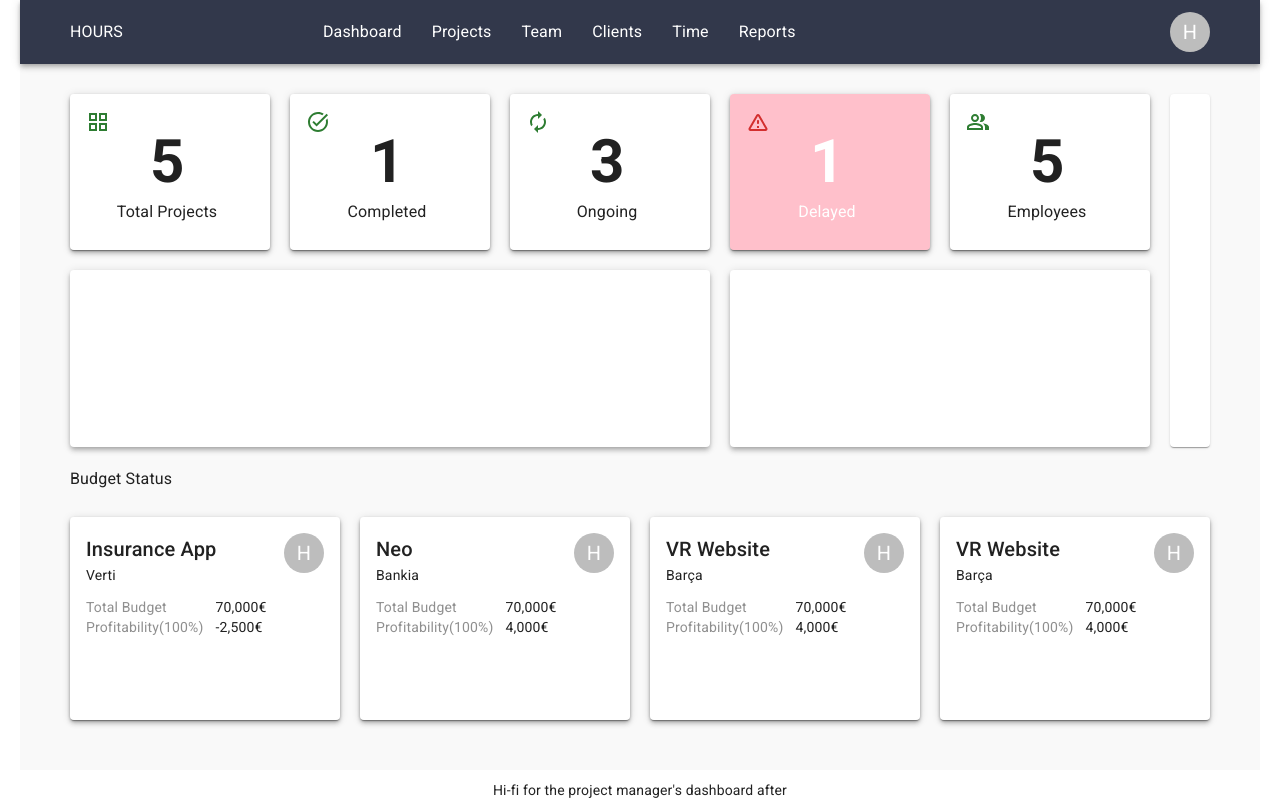
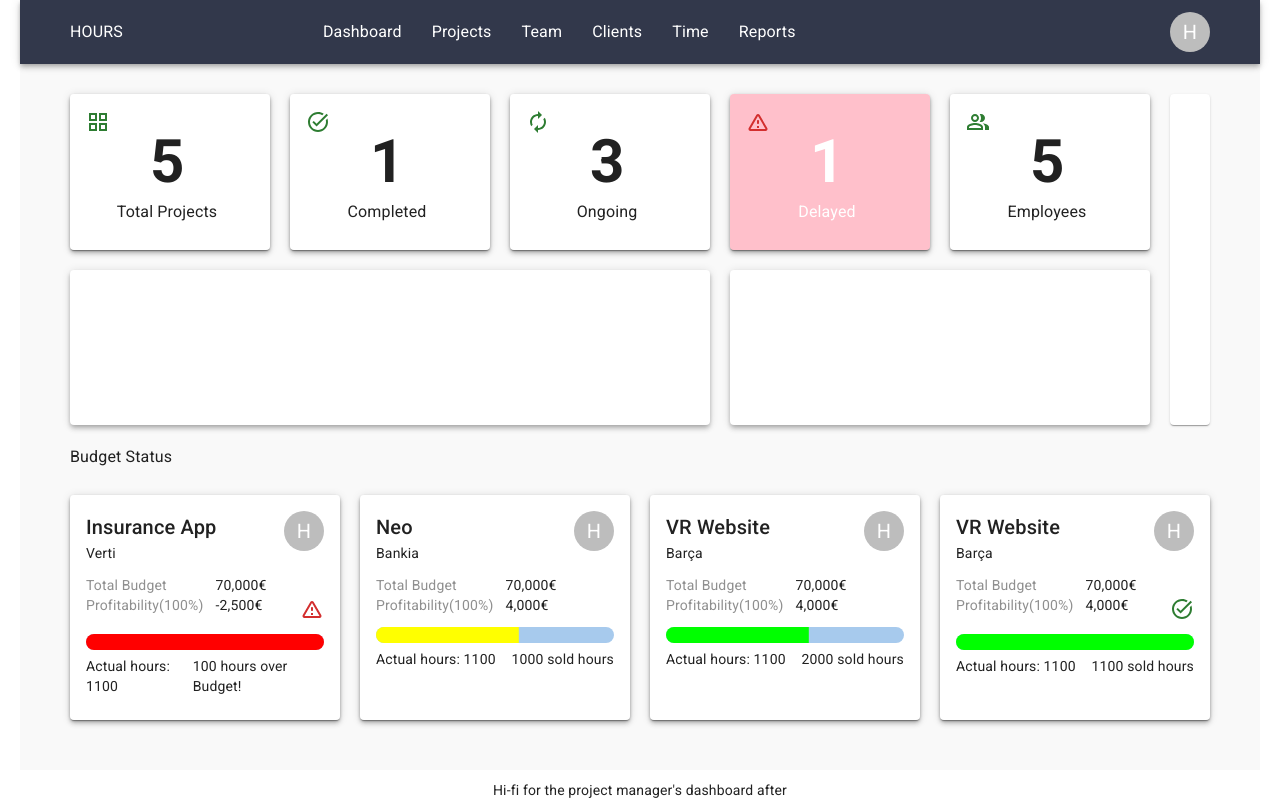
Before and after one commit to gnsharma/dashboard-mockup, a React (Vite) app: page / in a window 1280 px wide. Built offline with nearby package versions, Linux system fonts and the light colour scheme.

Commit message:
improve bottom cards design

```diff
--- a/src/app.component.tsx
+++ b/src/app.component.tsx
@@ -7,6 +7,9 @@ import {
   CardContent,
   Typography,
   Avatar,
+  styled,
+  LinearProgress,
+  Slider,
 } from "@mui/material";
 import {
   GridView as GridViewIcon,
@@ -15,8 +18,52 @@ import {
   PeopleAltOutlined as PeopleAltOutlinedIcon,
   WarningAmberRounded as WarningAmberRoundedIcon,
 } from "@mui/icons-material/";
+import {
+  linearProgressClasses,
+  LinearProgressProps,
+} from "@mui/material/LinearProgress";
+import { alpha } from "@mui/material/styles";
+import { SliderProps } from "@mui/material/Slider";
 
-function BudgetCard({ header, subHeader, profitability }: any) {
+interface StyledLinearProgressProps extends LinearProgressProps {
+  barColor?: string;
+}
+
+const BorderLinearProgress = styled(LinearProgress, {
+  shouldForwardProp: (prop) => prop !== "barColor",
+})<StyledLinearProgressProps>(({ barColor }) => ({
+  height: 16,
+  borderRadius: 8,
+  // [`&.${linearProgressClasses.barColorPrimary}`]: {
+  //   backgroundColor: alpha(barColor ?? "#00ff00", 1),
+  // },
+  [`& .${linearProgressClasses.bar}`]: {
+    backgroundColor: barColor ?? "#00ff00",
+  },
+}));
+
+interface StyledSliderProps extends SliderProps {
+  success?: boolean;
+}
+
+const StyledSlider = styled(Slider, {
+  shouldForwardProp: (prop) => prop !== "success",
+})<StyledSliderProps>(({ success }) => ({
+  width: 300,
+  ...(success && {
+    color: "green",
+  }),
+}));
+
+function BudgetCard({
+  header,
+  subHeader,
+  profitability,
+  percent,
+  hours,
+  icon,
+  color,
+}: any) {
   return (
     <Paper elevation={4}>
       <Card sx={{ height: "100%" }}>
@@ -41,6 +88,28 @@ function BudgetCard({ header, subHeader, profitability }: any) {
             <Box sx={{ display: "flex", flexDirection: "column" }}>
               <Typography variant="body2">70,000€</Typography>
               <Typography variant="body2">{profitability}</Typography>
+            </Box>
+          </Box>
+
+          <Box
+            sx={{
+              display: "flex",
+              flexDirection: "column",
+              gap: "6px",
+              mt: icon ? "-30px" : 0,
+            }}
+          >
+            {icon ? <Box sx={{ alignSelf: "flex-end" }}>{icon}</Box> : null}
+            <BorderLinearProgress
+              variant="determinate"
+              value={percent}
+              barColor={color}
+              color="primary"
+            />
+
+            <Box sx={{ display: "flex", justifyContent: "space-between" }}>
+              <Typography variant="body2">Actual hours: 1100</Typography>
+              <Typography variant="body2">{hours}</Typography>
             </Box>
           </Box>
         </CardContent>
@@ -144,7 +213,7 @@ function App() {
         >
           <Box
             sx={{
-              flexGrow: 3,
+              flexGrow: 1,
               display: "grid",
               gridTemplateColumns: "3fr 2fr 1fr",
               gap: "20px",
@@ -215,7 +284,7 @@ function App() {
           <Box sx={{ height: "30px" }}>Budget Status</Box>
           <Box
             sx={{
-              flexGrow: 1,
+              flexBasis: "200px",
               display: "grid",
               gridTemplateColumns: "repeat(4, 1fr)",
               gap: "20px",
@@ -225,21 +294,33 @@ function App() {
               header="Insurance App"
               subHeader="Verti"
               profitability="-2,500€"
+              percent={100}
+              color="#ff0000"
+              hours={"100 hours over Budget!"}
+              icon={<WarningAmberRoundedIcon color="error" />}
             />
             <BudgetCard
               header="Neo"
               subHeader="Bankia"
               profitability="4,000€"
+              percent={60}
+              color="#ffff00"
+              hours="1000 sold hours"
             />
             <BudgetCard
               header="VR Website"
               subHeader="Barça"
               profitability="4,000€"
+              percent={60}
+              hours="2000 sold hours"
             />
             <BudgetCard
               header="VR Website"
               subHeader="Barça"
               profitability="4,000€"
+              percent={100}
+              hours="1100 sold hours"
+              icon={<TaskAltIcon color="success" />}
             />
           </Box>
         </Box>
```
